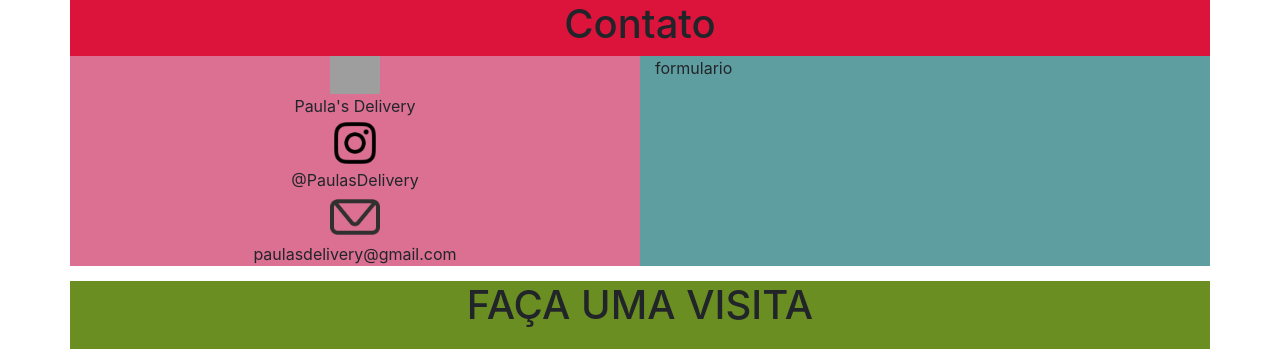
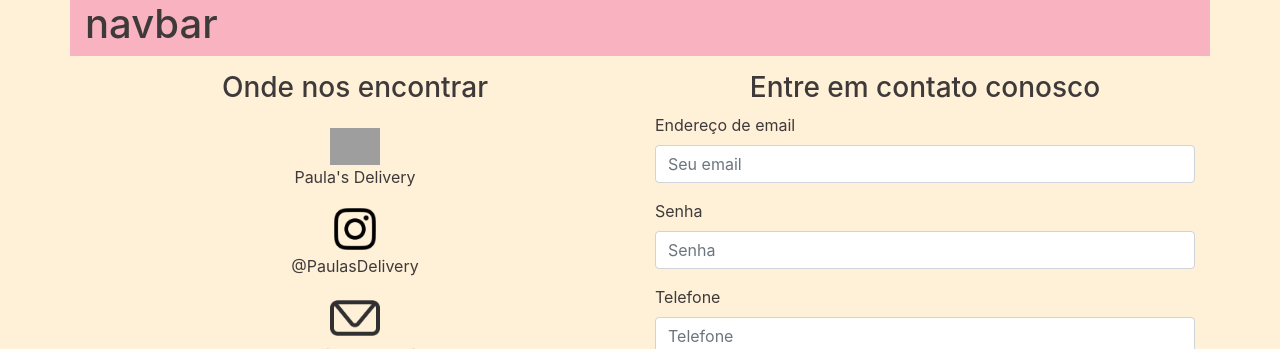
Before and after one commit to Pedrox42/Trainee-Grupo-2, a PHP site: page /html/contato.html in a window 1280 px wide. Shown: the top 349 px of the page. Run offline with PHP 8.4, Linux system fonts and the light colour scheme; grey boxes are pictures that could not be loaded.

Commit message:
modifiquei página contato e styles, adicionei icone de telefone

```diff
--- a/html/contato.html
+++ b/html/contato.html
@@ -4,8 +4,8 @@
 <head>
     <meta charset="utf-8">
     <meta name="viewport" content="width=device-width, initial-scale=1, shrink-to-fit=no">
-    <link rel="stylesheet" href="css/bootstrap.min.css">
-    <link rel="stylesheet" href="css/styles.css">
+    <link rel="stylesheet" href="../public/css/bootstrap.min.css">
+    <link rel="stylesheet" href="../public/css/styles.css">
 
     <title>Contato - Paula's Delivery</title>
 </head>
@@ -13,36 +13,63 @@
 <body>
 
     <!--Navegação-->
-
+    <div class="contato">
         <div class="container">
             <div class="row">
-            <!--Titulo-->
-            <div class="col-12 titulo" style="background-color: crimson;">
-                <h1>Contato</h1>
+                <div class="col-md-12" style="background-color: #f8b2c0;">
+<h1>navbar</h1>
+
                 </div>
-            <!--redes sociais e e-mail-->
-            <div style="background-color: palevioletred;" class="col-md-6 redes-sociais">
-                <img class="imagem-redes" src="img/facebook.png">
+                <!--redes sociais, e-mail e telefone-->
+                <div class="col-md-6 redes-sociais">
+                    <h3>Onde nos encontrar</h3>
+
+
+                    <img class="imagem-redes" src="../public/img/facebook.png">
                     <figcaption>Paula's Delivery</figcaption>
 
-                <img class="imagem-redes" src="img/instagram.png">
+                    <img class="imagem-redes" src="../public/img/instagram.png">
                     <figcaption>@PaulasDelivery</figcaption>
 
-                <img class="imagem-redes" src="img/email.png">
+                    <img class="imagem-redes" src="../public/img/email.png">
                     <figcaption>paulasdelivery@gmail.com</figcaption>
+
+                    <img class="imagem-redes" src="../public/img/telefone.png">
+                    <figcaption>+55 32 9 00000000</figcaption>
 
                 </div>
                 <!--formulario-->
-            <div style="background-color: cadetblue;" class="col-md-6">
-                <p>formulario</p>
+                <div class="col-md-6">
+                    <form>
+                        <h3>Entre em contato conosco</h3>
+                        <div class="form-group">
+                            <label for="exampleInputEmail1">Endereço de email</label>
+                            <input type="email" class="form-control" id="exampleInputEmail1"
+                                aria-describedby="emailHelp" placeholder="Seu email">
+                        </div>
+                        <div class="form-group">
+                            <label for="exampleInputPassword1">Senha</label>
+                            <input type="password" class="form-control" id="exampleInputPassword1" placeholder="Senha">
+                        </div>
+                        <div class="form-group">
+                            <label for="exampleInputPassword1">Telefone</label>
+                            <input type="tel" class="form-control" id="personal_phone" placeholder="Telefone">
+                        </div>
+                        <button type="submit" class="btn btn-default">Submit</button>
+                    </form>
                 </div>
                 <!--mapa-->
-            <div class="col-12 titulo mapa" style="background-color: olivedrab;">
-                <h1>FAÇA UMA VISITA</h1>
-                <iframe src="https://www.google.com/maps/embed?pb=!1m18!1m12!1m3!1d3705.1145298738793!2d-43.37446588505472!3d-21.775827985598536!2m3!1f0!2f0!3f0!3m2!1i1024!2i768!4f13.1!3m3!1m2!1s0x989b9e2bea807b%3A0x7ac85ca76e3d3d1d!2sCode%20Empresa%20Jr.%20de%20Computa%C3%A7%C3%A3o!5e0!3m2!1spt-BR!2sbr!4v1603134072959!5m2!1spt-BR!2sbr" width="100%" height="450" frameborder="0" style="border:0;" allowfullscreen="" aria-hidden="false" tabindex="0"></iframe>
+                <div class="col-12 mapa">
+                    <h3>Faça uma visita</h3>
+                    <h5>Rua José Lourenço Kelmer, UFJF - Faculdade de Ciências Exatas, sala 3313</h5>
+                    <iframe
+                        src="https://www.google.com/maps/embed?pb=!1m18!1m12!1m3!1d3705.1145298738793!2d-43.37446588505472!3d-21.775827985598536!2m3!1f0!2f0!3f0!3m2!1i1024!2i768!4f13.1!3m3!1m2!1s0x989b9e2bea807b%3A0x7ac85ca76e3d3d1d!2sCode%20Empresa%20Jr.%20de%20Computa%C3%A7%C3%A3o!5e0!3m2!1spt-BR!2sbr!4v1603134072959!5m2!1spt-BR!2sbr"
+                        width="100%" height="450" frameborder="0" style="border:0;" allowfullscreen=""
+                        aria-hidden="false" tabindex="0"></iframe>
                 </div>
             </div>
 
+        </div>
     </div>
     <!--footer-->
 
@@ -54,7 +81,7 @@
     <script src="https://cdn.jsdelivr.net/npm/popper.js@1.16.0/dist/umd/popper.min.js"
         integrity="sha384-Q6E9RHvbIyZFJoft+2mJbHaEWldlvI9IOYy5n3zV9zzTtmI3UksdQRVvoxMfooAo"
         crossorigin="anonymous"></script>
-    <script src="js/bootstrap.min.js"></script>
+    <script src="../public/js/bootstrap.min.js"></script>
 </body>
 
 </html>
--- a/public/css/styles.css
+++ b/public/css/styles.css
@@ -1,5 +1,19 @@
-.titulo h1{
+body{
+    background-color: #fff0d8;
+}
+.contato{
+    color: #3f3a3a;
+}
+.contato h3{
     text-align: center;
+    margin-top: 15px;
+}
+.contato h5{
+    text-align: center;
+}
+
+.contato button{
+    background-color: #d58819  !important;
 }
 
 .redes-sociais{
@@ -8,6 +22,7 @@
 
 .imagem-redes{
     width: 50px;
+    margin-top: 15px;
 }
 .mapa{
     margin-top: 15px;
```
Also changed, not shown: public/img/telefone.png (added). Lines whose indentation alone changed are shown as unchanged.
